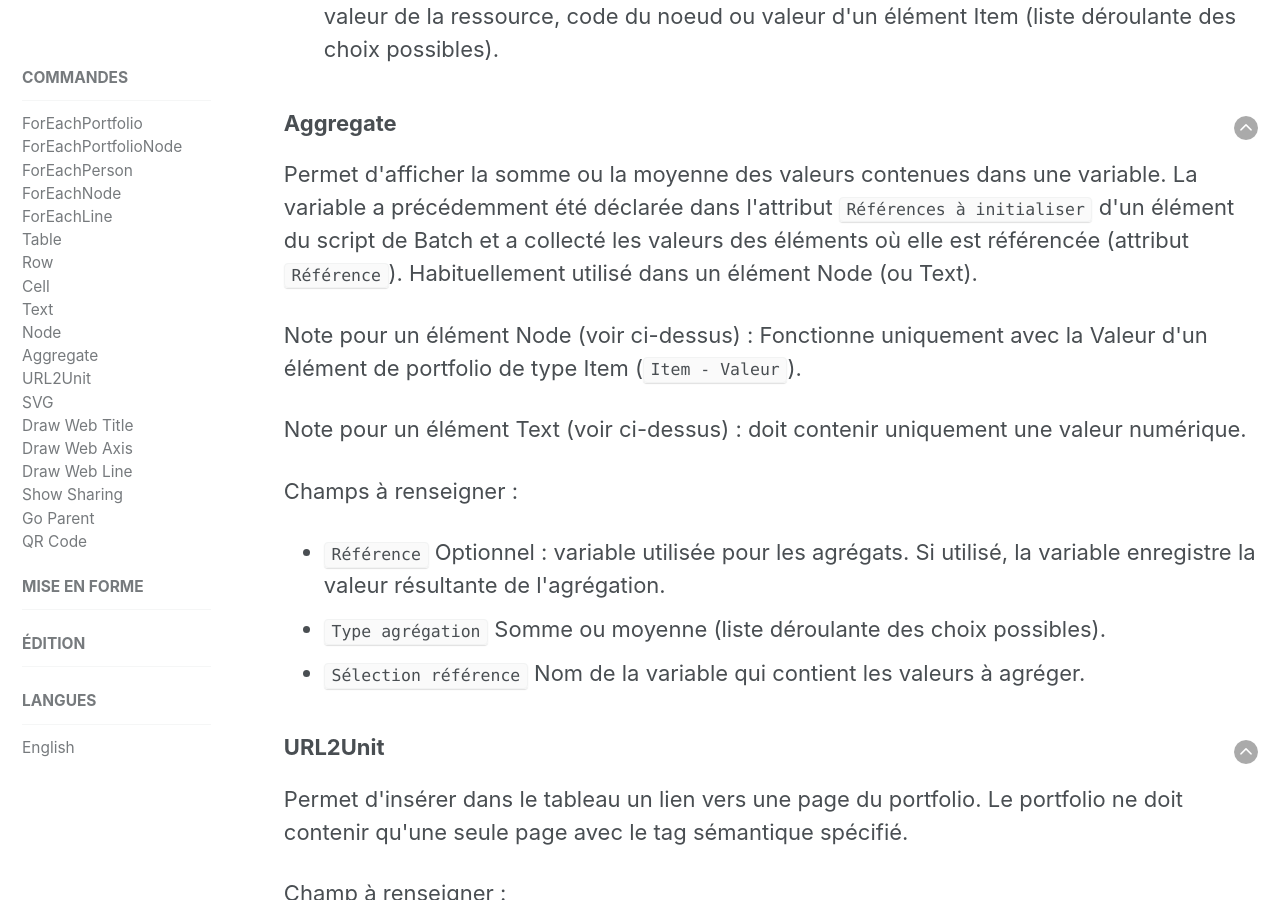
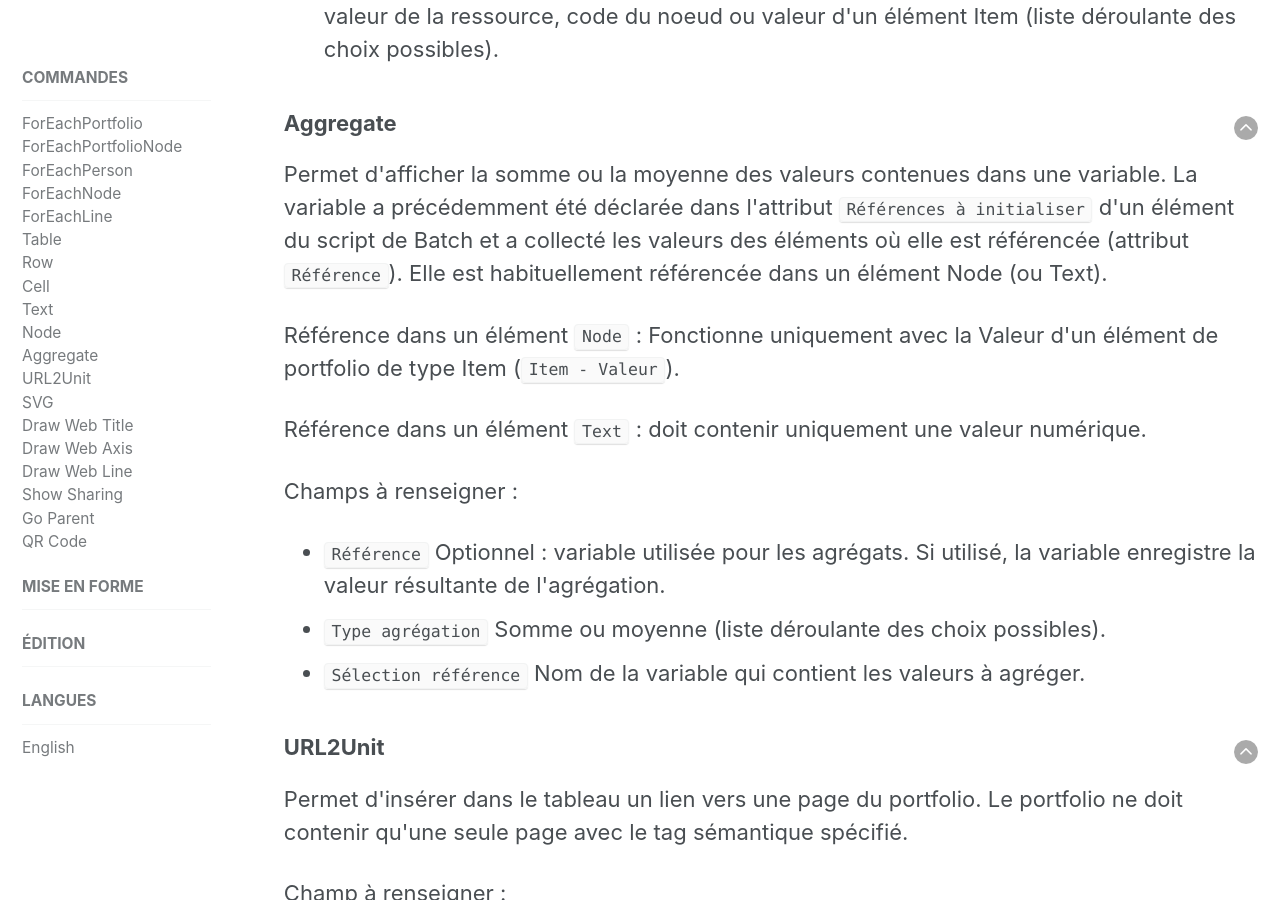
Before and after one commit to karutaproject/karuta-frontend-documentation, a Jekyll site: the page built from _pages/report_fr.html, in a window 1280 px wide and 900 px high, scrolled down 7993 px. Built offline with Jekyll 4.4.1, drawn with Linux system fonts in a browser that asks for light colours.

Commit message:
Correction

```diff
--- a/_pages/report_fr.html
+++ b/_pages/report_fr.html
@@ -383,14 +383,14 @@ sidebar:
 		Permet d'afficher la somme ou la moyenne des valeurs contenues dans une variable. La
 		variable a précédemment été déclarée dans l'attribut <code>Références à initialiser</code>
 		d'un élément du script de Batch et a collecté les valeurs des éléments où elle est référencée
-		(attribut <code>Référence</code>). Habituellement utilisé dans un élément Node (ou Text).
+		(attribut <code>Référence</code>). Elle est habituellement référencée dans un élément Node (ou Text).
 	</p>
 	<p>
-		Note pour un élément Node (voir ci-dessus)&nbsp;: Fonctionne uniquement avec
+		Référence dans un élément <code>Node</code>&nbsp;: Fonctionne uniquement avec
 		la Valeur d'un élément de portfolio de type Item (<code>Item - Valeur</code>).
 	</p>
 	<p>
-		Note pour un élément Text (voir ci-dessus)&nbsp;: doit contenir uniquement
+		Référence dans un élément <code>Text</code>&nbsp;: doit contenir uniquement
 		une valeur numérique.
 	</p>
 	<p>Champs à renseigner&nbsp;:</p>
```
